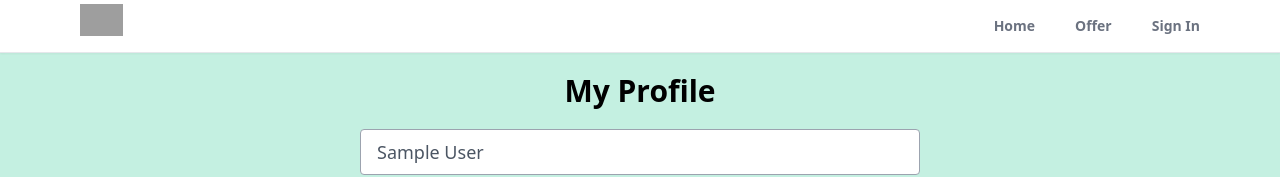
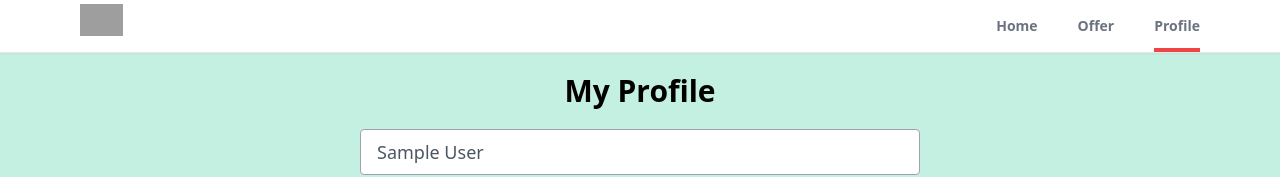
Before and after one commit to olasharaff/Realtor-App, a React (Create React App) app: page /profile in a window 1280 px wide. Shown: the top 177 px of the page. Built offline with nearby package versions, Linux system fonts and the light colour scheme; no server answers; sample sign-in values are in the browser's storage; grey boxes are pictures that could not be loaded.

Commit message:
complete the header component & make it dynamic and it functionality

```diff
--- a/src/components/Header.jsx
+++ b/src/components/Header.jsx
@@ -1,12 +1,28 @@
-import React from 'react';
+import { getAuth, onAuthStateChanged } from 'firebase/auth';
+import React, { useEffect, useState } from 'react';
 import { useLocation, useNavigate } from 'react-router';
 
 export default function Header() {
+    // create a hook for changing sign-in to profile when logged in
+    const [isPage, isSetPage] = useState('Sign In')
+    const auth = getAuth()
     // useLocation ===> to get the location of pages
     const location = useLocation();
     // useNavigation ===> to  navigate through each pages
     const navigate = useNavigate();
-    console.log(location.pathname);
+
+// create hook useEffect to track the changing of sign in  and profile behaviour
+useEffect(()=>{
+    // Track the change in the authentication
+onAuthStateChanged(auth, (user) =>{
+    // if the user exists or authenticated then set the isSetPage(profile)
+    if(user){
+        isSetPage('Profile')
+    } else{
+        isSetPage('Sign In')
+    }
+})
+}, [auth])
 
     function pathMatchesRoute(route) {
         return route === location.pathname;
@@ -36,8 +52,7 @@ export default function Header() {
                         >
                             Offer
                         </li>
-                        <li className={`cursor-pointer py-3 text-sm font-semibold text-gray-500 border-b-4 ${pathMatchesRoute('/sign-in') ? 'text-black border-b-red-500 cursor-pointer' : 'border-transparent'
-                            }`} onClick={(() => navigate('/sign-in'))}>Sign In </li>
+                        <li className={`cursor-pointer py-3 text-sm font-semibold text-gray-500 border-b-4 ${(pathMatchesRoute('/sign-in') || pathMatchesRoute('/profile')) && 'text-black border-b-red-500 cursor-pointer'} :  border-transparent `} onClick={(() => navigate('/profile'))}>{isPage} </li>
                     </ul>
                 </div>
             </header>
--- a/src/pages/Profile.jsx
+++ b/src/pages/Profile.jsx
@@ -58,7 +58,7 @@ export default function Profile() {
     <h1 className='text-3xl font-semibold text-center mt-5'> My Profile</h1>
     <div className="w-full md:w-[50%] mt-5">
       <form>
-            <input onChange={onChange} disabled={!changeProfile} type="text" className={`mb-5 w-full px-4 py-2 text-lg text-gray-600 border border-gray-400 rounded transition ease-in-out ${changeProfile && 'bg-red-200 focus: bg-red-300'}`} value={name} id='name'  />
+         <input onChange={onChange} disabled={!changeProfile} type="text" className={`mb-5 w-full px-4 py-2 text-lg text-gray-600 border border-gray-400 rounded transition ease-in-out ${changeProfile && 'bg-red-200 focus: bg-red-300'}`} value={name} id='name'  />
         <input  type="email"  className='mb-5 w-full px-4 py-2 text-lg text-gray-600 border border-gray-400 rounded transition ease-in-ou' value={email} id='email'/>
 
       <div className='flex justify-between whitespace-nowrap text-sm sm:text-lg'>
```
